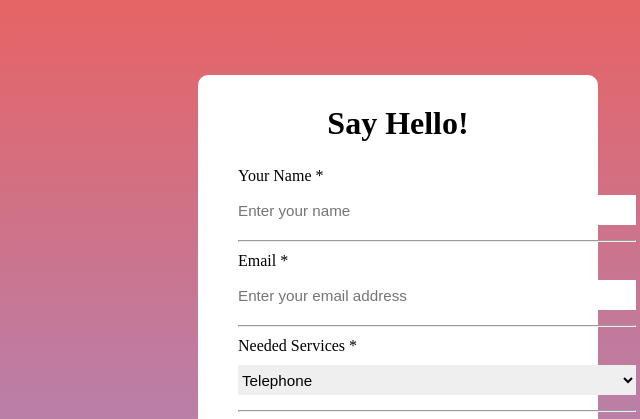
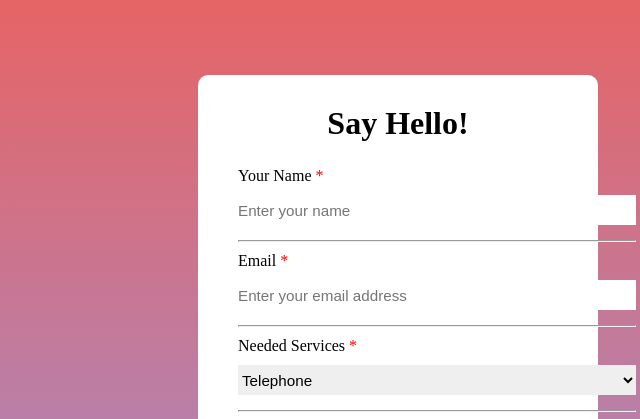
Before and after one commit to targetv/boolean-uk-html-stylish-form, a plain HTML site: page index.html in a window 1280 px wide. Shown: the top 419 px of the page, 242-882 px from the left. Drawn offline with Linux system fonts and the light colour scheme.

Commit message:
Fixed bug

```diff
--- a/style.css
+++ b/style.css
@@ -43,6 +43,9 @@ input{
     font-size: 0.95rem;
 }
 
+.required{
+    color: red;
+}
 
 select{
     display: block;
```
